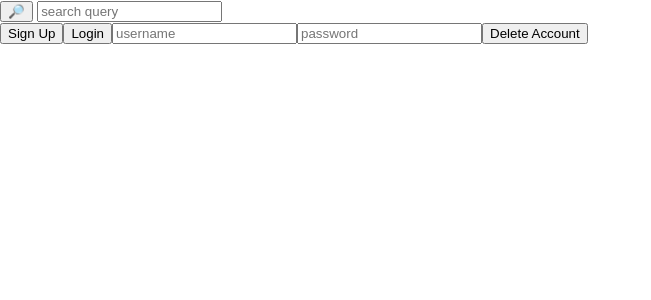
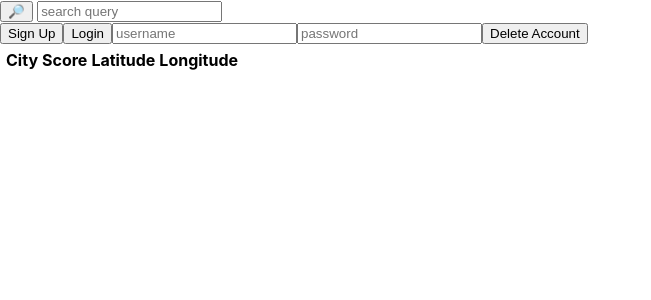
Before and after one commit to patrickfrank1/ui-city-api, a React (Create React App) app: page / in a window 1280 px wide. Shown: the top 300 px of the page, without its empty margins (0-651 px from the left). Built offline with nearby package versions, Linux system fonts and the light colour scheme; the HTML template or start-up script is replaced by a standard one.

Commit message:
Table header

```diff
--- a/src/SearchBar.jsx
+++ b/src/SearchBar.jsx
@@ -31,6 +31,7 @@ class SearchBar extends React.Component {
       } else {
         res.json().then(data => {
             this.props.setData(data.suggestions);
+            console.log(data.suggestions);
         });
       }
     }).catch(err => {
--- a/src/SearchResults.jsx
+++ b/src/SearchResults.jsx
@@ -23,6 +23,12 @@ class SearchResults extends React.PureComponent {
     ));
     return (
       <table>
+        <th>
+          <td>City</td>
+          <td>Score</td>
+          <td>Latitude</td>
+          <td>Longitude</td>
+        </th>
         {rows}
       </table>
     );
```
